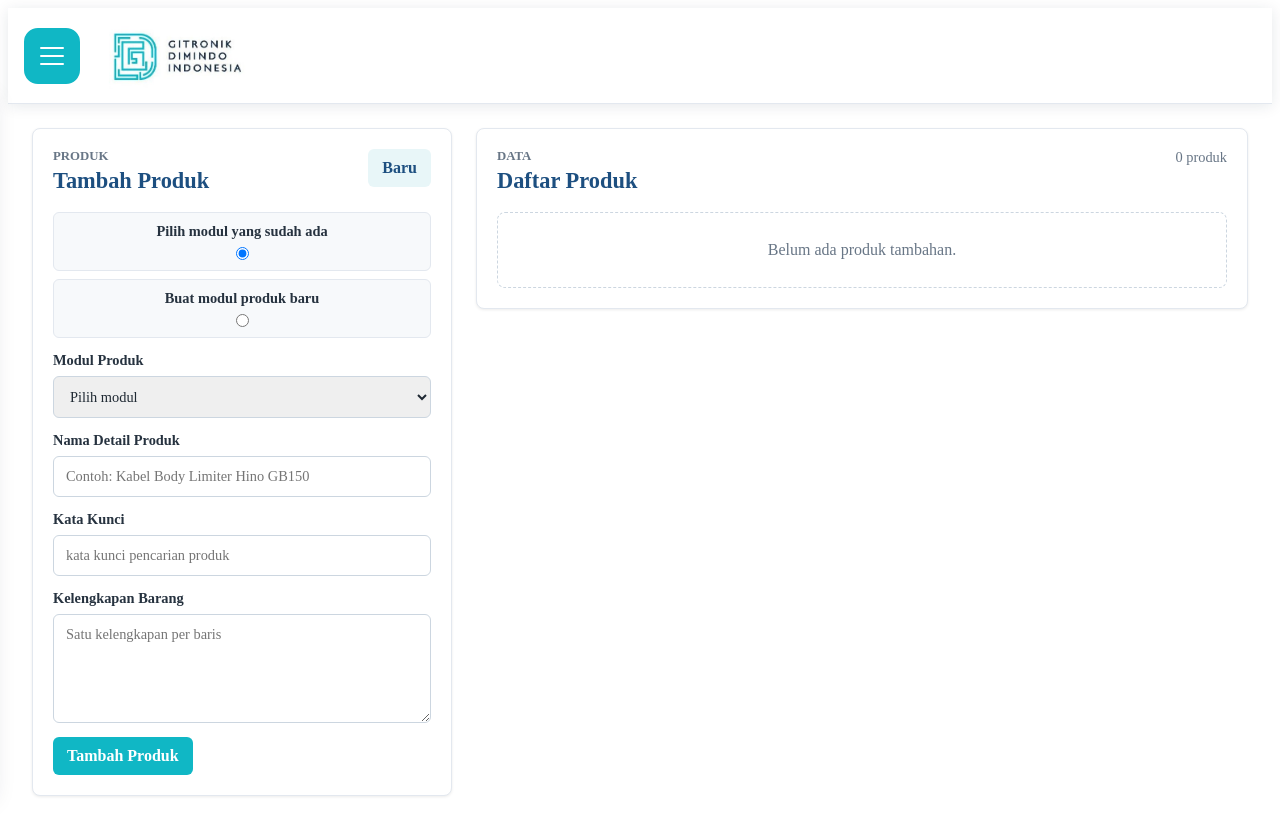
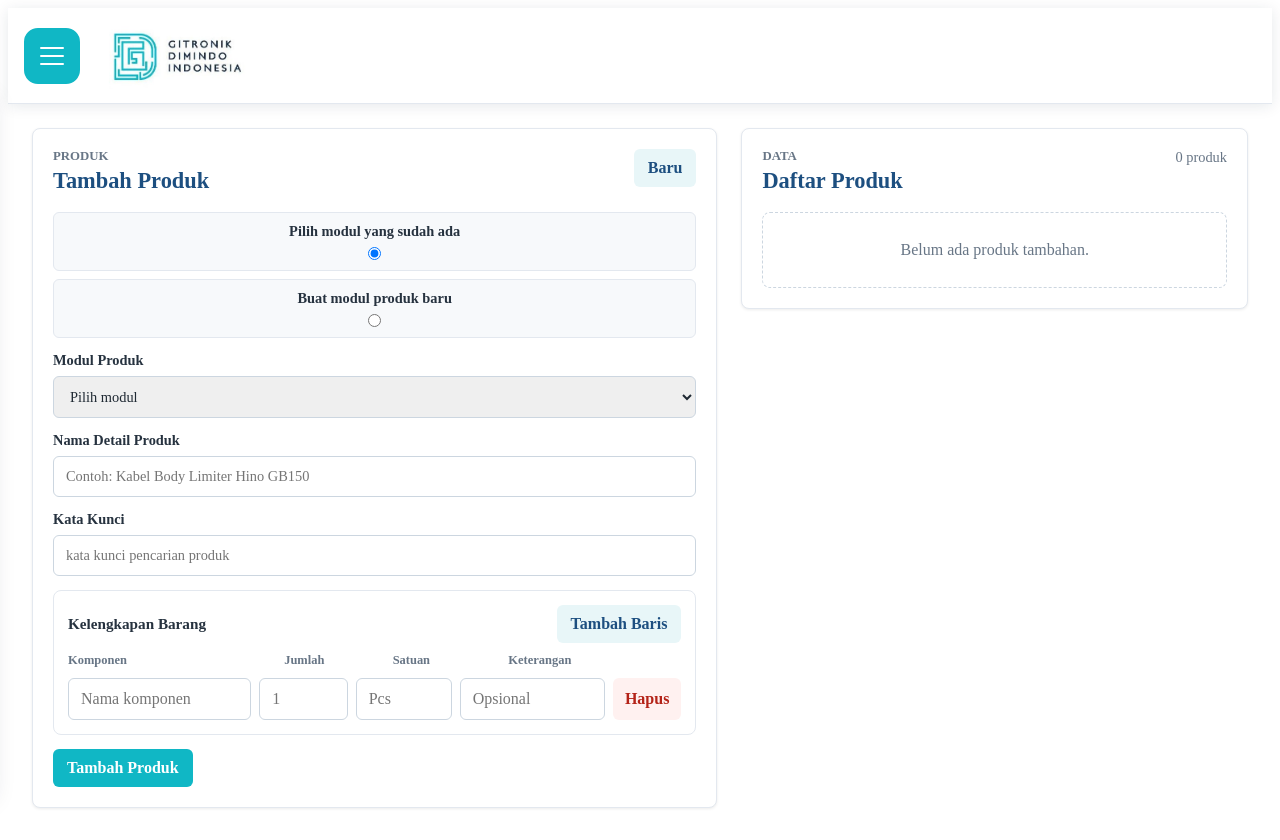
Before and after one commit to gir4f/module_learning, a Vue app: page /produk in a window 1280 px wide. Built offline with nearby package versions, Linux system fonts and the light colour scheme.

Commit message:
Initial commit

```diff
--- a/src/data/products.js
+++ b/src/data/products.js
@@ -24,16 +24,47 @@ export function loadProducts() {
     if (!Array.isArray(products)) return []
 
     return products.map((product) => {
+      const components = normalizeComponents(product.components, product.items)
+
       return {
         ...product,
         parentSlug: product.parentSlug || product.slug,
         detailSlug: product.detailSlug || makeSlug(product.name),
-        items: Array.isArray(product.items) ? product.items : [],
+        components,
+        items: Array.isArray(product.items) ? product.items : components.map((component) => component.name),
       }
     })
   } catch {
     return []
   }
+}
+
+function normalizeComponents(components, legacyItems = []) {
+  if (Array.isArray(components) && components.length) {
+    return components
+      .map((component) => {
+        return {
+          name: component.name || component.komponen || '',
+          quantity: component.quantity || component.jumlah || '',
+          unit: component.unit || component.satuan || '',
+          note: component.note || component.keterangan || '',
+        }
+      })
+      .filter((component) => component.name)
+  }
+
+  if (!Array.isArray(legacyItems)) return []
+
+  return legacyItems
+    .map((item) => {
+      return {
+        name: String(item || '').trim(),
+        quantity: '',
+        unit: '',
+        note: '',
+      }
+    })
+    .filter((component) => component.name)
 }
 
 export function saveProducts(products) {
--- a/src/modules/ModuleDetail.vue
+++ b/src/modules/ModuleDetail.vue
@@ -432,11 +432,24 @@
         >
           <h3>{{ product.name }}</h3>
           <p v-if="product.keywords">{{ product.keywords }}</p>
-          <ul v-if="product.items.length" class="custom-items">
-            <li v-for="item in product.items" :key="item">{{ item }}</li>
-          </ul>
-          <p v-else>Belum ada kelengkapan barang.</p>
-          <button type="button" @click="selectDetail(`product:${product.id}`)">Pilih Detail Ini</button>
+          <table v-if="getProductComponents(product).length" class="components-table">
+            <thead>
+              <tr>
+                <th>Komponen</th>
+                <th>Jumlah</th>
+                <th>Satuan</th>
+                <th>Keterangan</th>
+              </tr>
+            </thead>
+            <tbody>
+              <tr v-for="component in getProductComponents(product)" :key="`${product.id}-${component.name}`">
+                <td>{{ component.name }}</td>
+                <td>{{ component.quantity }}</td>
+                <td>{{ component.unit }}</td>
+                <td>{{ component.note }}</td>
+              </tr>
+            </tbody>
+          </table>
 
           <div
             v-if="getImagesForDetail(`product:${product.id}`).length || getSpreadsheetsForDetail(`product:${product.id}`).length"
@@ -787,6 +800,18 @@ export default {
       this.attachments.spreadsheets = this.attachments.spreadsheets.filter((sheet) => sheet.id !== id)
       this.persistAttachments()
     },
+    getProductComponents(product) {
+      if (product.components?.length) return product.components
+
+      return (product.items || []).map((item) => {
+        return {
+          name: item,
+          quantity: '',
+          unit: '',
+          note: '',
+        }
+      })
+    },
     getImagesForDetail(detailKey) {
       return this.attachments.images.filter((image) => image.detailKey === detailKey)
     },
@@ -808,7 +833,6 @@ main { padding: 24px; display: flex; flex-direction: column; gap: 24px; }
 .item img { max-width: 100%; border-radius: 6px; display: block; margin-bottom: 8px; }
 .custom-items { margin: 0; padding-left: 20px; color: #333; line-height: 1.7; }
 .detail-product.selected { background: #f7fcfd; border-radius: 8px; padding: 14px; }
-.detail-product button { border: 0; border-radius: 6px; background: #e8f6f8; color: #1d4f80; cursor: pointer; font: inherit; font-weight: 700; padding: 9px 12px; }
 .inline-attachments { border-top: 1px solid #e3e8ef; margin-top: 16px; padding-top: 16px; }
 .inline-attachments h4 { color: #1d4f80; font-size: 0.92rem; margin: 0 0 12px; }
 .attachment-panel h3 { margin: 0 0 12px; color: #333; font-size: 0.95rem; }
--- a/src/modules/ProductCrud.vue
+++ b/src/modules/ProductCrud.vue
@@ -51,14 +51,32 @@
             <input v-model.trim="form.keywords" type="text" placeholder="kata kunci pencarian produk" />
           </label>
 
-          <label>
-            Kelengkapan Barang
-            <textarea
-              v-model="form.itemsText"
-              rows="5"
-              placeholder="Satu kelengkapan per baris"
-            ></textarea>
-          </label>
+          <div class="components-editor">
+            <div class="editor-heading">
+              <h2>Kelengkapan Barang</h2>
+              <button type="button" class="secondary-action" @click="addComponent">Tambah Baris</button>
+            </div>
+
+            <div class="component-grid component-grid-head">
+              <span>Komponen</span>
+              <span>Jumlah</span>
+              <span>Satuan</span>
+              <span>Keterangan</span>
+              <span></span>
+            </div>
+
+            <div
+              v-for="(component, index) in form.components"
+              :key="component.id"
+              class="component-grid component-row"
+            >
+              <input v-model.trim="component.name" type="text" placeholder="Nama komponen" />
+              <input v-model.trim="component.quantity" type="text" placeholder="1" />
+              <input v-model.trim="component.unit" type="text" placeholder="Pcs" />
+              <input v-model.trim="component.note" type="text" placeholder="Opsional" />
+              <button type="button" class="danger-action icon-action" @click="removeComponent(index)">Hapus</button>
+            </div>
+          </div>
 
           <p v-if="error" class="form-error">{{ error }}</p>
 
@@ -87,9 +105,7 @@
             <div>
               <h2>{{ product.name }}</h2>
               <p>{{ getModuleName(product.parentSlug) }} - {{ product.keywords || 'Tanpa kata kunci tambahan' }}</p>
-              <ul v-if="product.items.length">
-                <li v-for="item in product.items" :key="item">{{ item }}</li>
-              </ul>
+              <p>{{ (product.components || []).length }} komponen</p>
             </div>
             <div class="card-actions">
               <button type="button" @click="openProduct(product)">Lihat</button>
@@ -133,7 +149,15 @@ export default {
         newModuleName: '',
         name: '',
         keywords: '',
-        itemsText: '',
+        components: [
+          {
+            id: 'initial',
+            name: '',
+            quantity: '',
+            unit: '',
+            note: '',
+          },
+        ],
       },
     }
   },
@@ -159,8 +183,28 @@ export default {
         newModuleName: '',
         name: '',
         keywords: '',
-        itemsText: '',
+        components: [this.createComponent()],
       }
+    },
+    createComponent(component = {}) {
+      return {
+        id: component.id || `${Date.now()}-${Math.random().toString(36).slice(2)}`,
+        name: component.name || '',
+        quantity: component.quantity || '',
+        unit: component.unit || '',
+        note: component.note || '',
+      }
+    },
+    addComponent() {
+      this.form.components.push(this.createComponent())
+    },
+    removeComponent(index) {
+      if (this.form.components.length === 1) {
+        this.form.components = [this.createComponent()]
+        return
+      }
+
+      this.form.components.splice(index, 1)
     },
     resolveParentSlug() {
       if (this.form.moduleMode === 'existing') return this.form.parentSlug
@@ -169,10 +213,16 @@ export default {
     },
     buildProduct() {
       const detailSlug = makeSlug(this.form.name)
-      const items = this.form.itemsText
-        .split('\n')
-        .map((item) => item.trim())
-        .filter(Boolean)
+      const components = this.form.components
+        .map((component) => {
+          return {
+            name: component.name.trim(),
+            quantity: component.quantity.trim(),
+            unit: component.unit.trim(),
+            note: component.note.trim(),
+          }
+        })
+        .filter((component) => component.name)
 
       return {
         id: this.editingId || `${Date.now()}`,
@@ -181,7 +231,8 @@ export default {
         slug: this.resolveParentSlug(),
         name: this.form.name,
         keywords: this.form.keywords,
-        items,
+        components,
+        items: components.map((component) => component.name),
       }
     },
     saveProduct() {
@@ -209,6 +260,11 @@ export default {
 
       if (!product.detailSlug) {
         this.error = 'Nama produk belum valid.'
+        return
+      }
+
+      if (this.hasIncompleteComponent()) {
+        this.error = 'Setiap komponen yang diisi wajib memiliki nama, jumlah, dan satuan.'
         return
       }
 
@@ -251,8 +307,13 @@ export default {
         newModuleName: '',
         name: product.name,
         keywords: product.keywords || '',
-        itemsText: (product.items || []).join('\n'),
+        components: (product.components?.length ? product.components : product.items || []).map((component) => {
+          return typeof component === 'string'
+            ? this.createComponent({ name: component })
+            : this.createComponent(component)
+        }),
       }
+      if (!this.form.components.length) this.form.components = [this.createComponent()]
     },
     deleteProduct(id) {
       const product = this.products.find((item) => item.id === id)
@@ -265,6 +326,14 @@ export default {
       saveProducts(this.products)
 
       if (this.editingId === id) this.resetForm()
+    },
+    hasIncompleteComponent() {
+      return this.form.components.some((component) => {
+        const hasAnyValue = component.name || component.quantity || component.unit || component.note
+        if (!hasAnyValue) return false
+
+        return !component.name || !component.quantity || !component.unit
+      })
     },
     getModuleName(parentSlug) {
       return this.modules.find((module) => module.slug === parentSlug)?.name || parentSlug
@@ -285,7 +354,7 @@ export default {
 .product-page {
   padding: 24px;
   display: grid;
-  grid-template-columns: minmax(280px, 420px) 1fr;
+  grid-template-columns: minmax(620px, 1.15fr) minmax(320px, 0.85fr);
   align-items: start;
   gap: 24px;
 }
@@ -392,6 +461,48 @@ export default {
   font-size: 0.9rem;
 }
 
+.components-editor {
+  border: 1px solid #e3e8ef;
+  border-radius: 8px;
+  display: grid;
+  gap: 10px;
+  padding: 14px;
+}
+
+.editor-heading {
+  align-items: center;
+  display: flex;
+  justify-content: space-between;
+  gap: 12px;
+}
+
+.editor-heading h2 {
+  color: #26323f;
+  font-size: 0.95rem;
+  margin: 0;
+}
+
+.component-grid {
+  display: grid;
+  grid-template-columns: minmax(160px, 1.45fr) minmax(86px, 0.7fr) minmax(96px, 0.75fr) minmax(140px, 1.15fr) auto;
+  gap: 8px;
+  min-width: 0;
+}
+
+.component-row input {
+  min-width: 0;
+}
+
+.component-grid-head {
+  color: #687686;
+  font-size: 0.78rem;
+  font-weight: 700;
+}
+
+.icon-action {
+  padding: 10px 12px;
+}
+
 .form-actions,
 .card-actions {
   display: flex;
@@ -462,7 +573,7 @@ button {
   font-size: 0.9rem;
 }
 
-@media (max-width: 860px) {
+@media (max-width: 1120px) {
   .product-page {
     grid-template-columns: 1fr;
   }
@@ -471,4 +582,15 @@ button {
     flex-direction: column;
   }
 }
+
+@media (max-width: 720px) {
+  .component-grid,
+  .component-grid-head {
+    grid-template-columns: 1fr;
+  }
+
+  .component-grid-head {
+    display: none;
+  }
+}
 </style>
```
